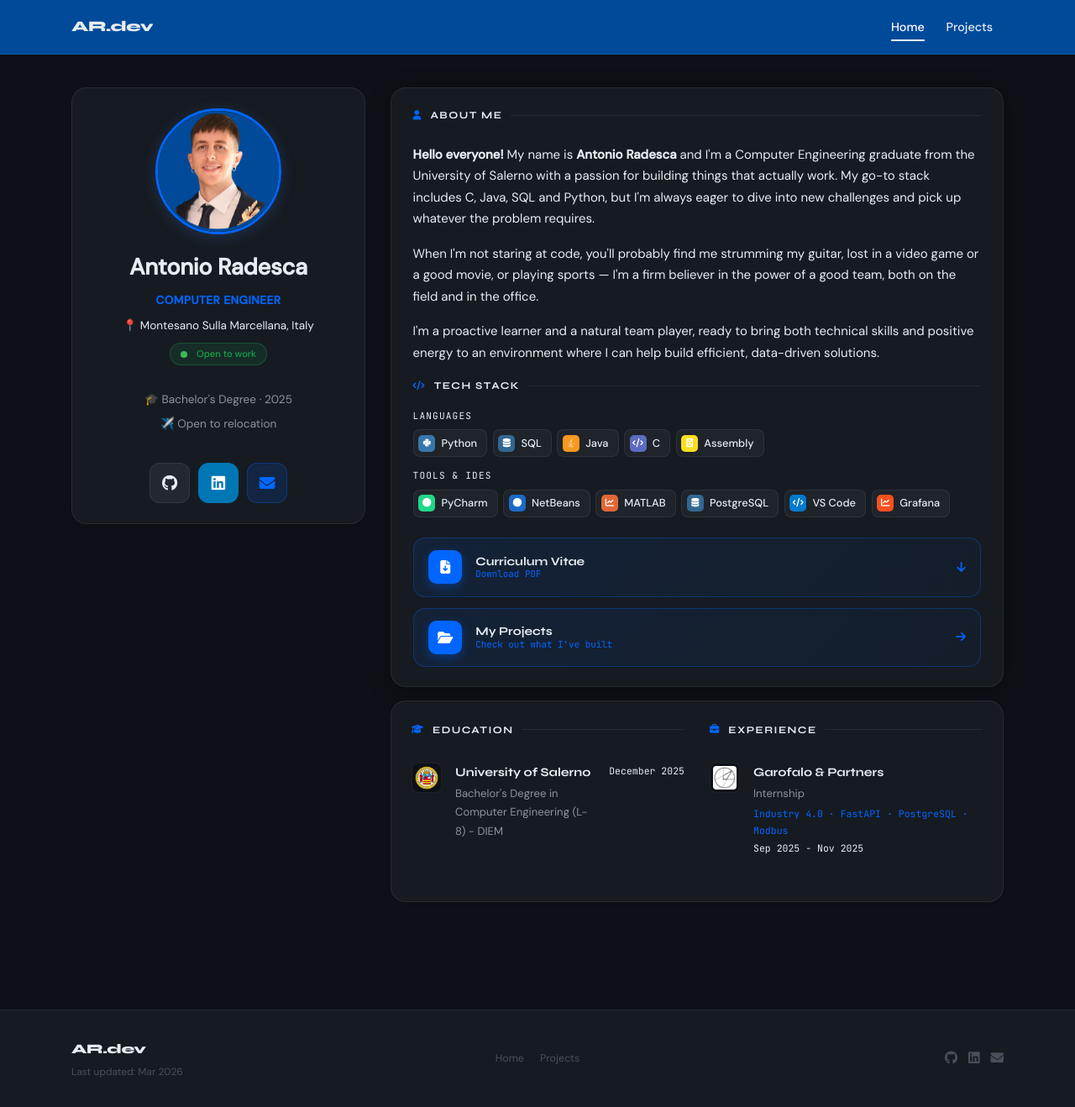
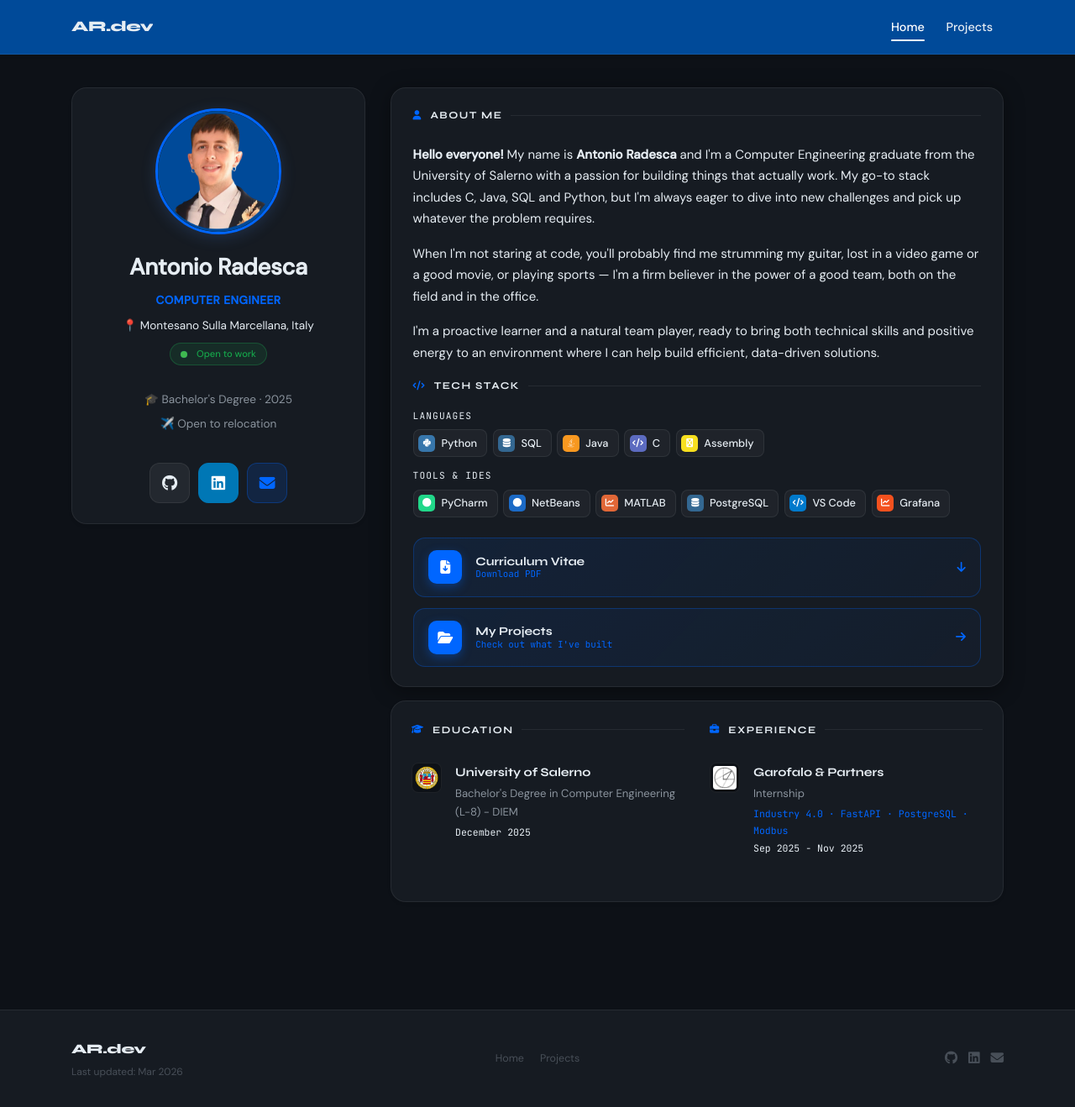
Before and after one commit to antonio-radesca/antonio.radesca-portfolio, a Jekyll site: the page built from index.html, in a window 1280 px wide and 1318 px high. Shown: the whole window at 84% size. Built offline with Jekyll 4.4.1, drawn with Linux system fonts in a browser that asks for light colours; nearby versions of some CDN libraries; a style sheet for code colours, icons or effects is not loaded.

Commit message:
Modifiche

```diff
--- a/_includes/widgets/experience_card.html
+++ b/_includes/widgets/experience_card.html
@@ -16,8 +16,8 @@
           <div class="timeline-content">
             <div class="timeline-title">{{ item.name }}</div>
             <div class="timeline-role">{{ item.position }}</div>
+            <div class="timeline-date" style="white-space:normal; margin-top:2px;">{{ item.date }}</div>
           </div>
-          <div class="timeline-date">{{ item.date }}</div>
         </div>
         {% endfor %}
       </div>
```
